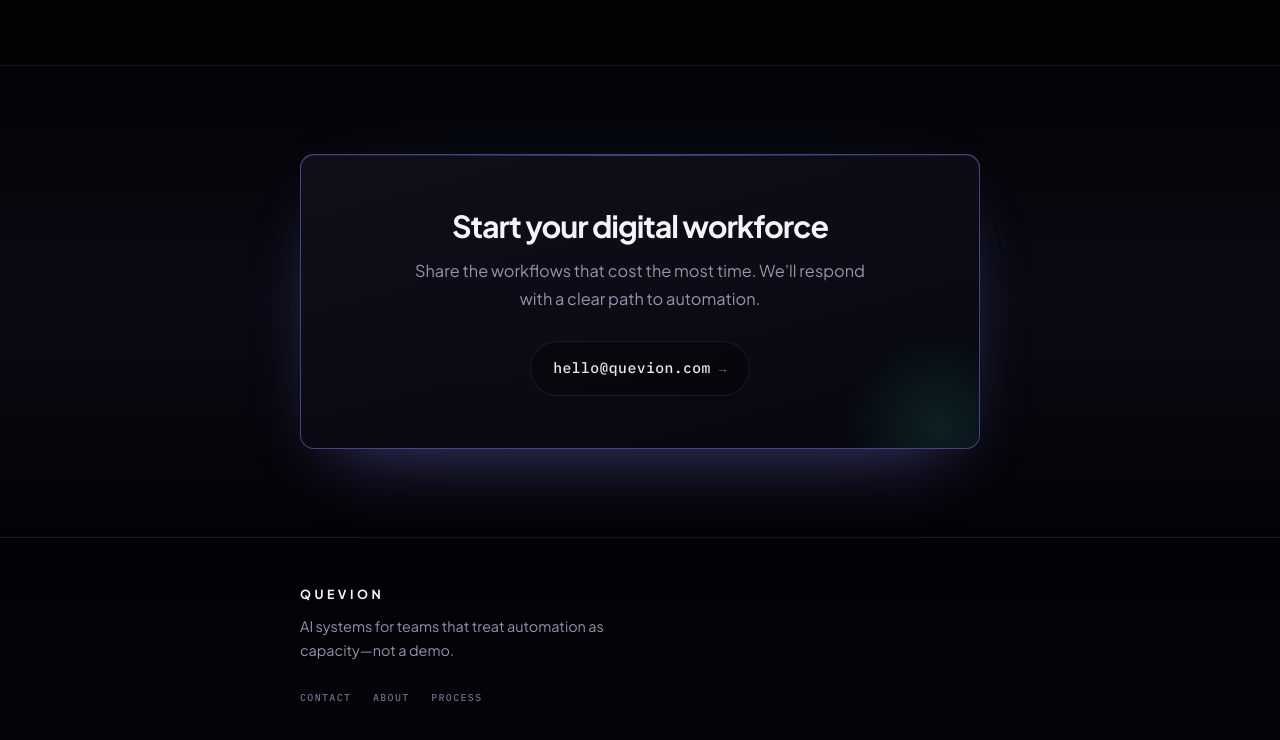
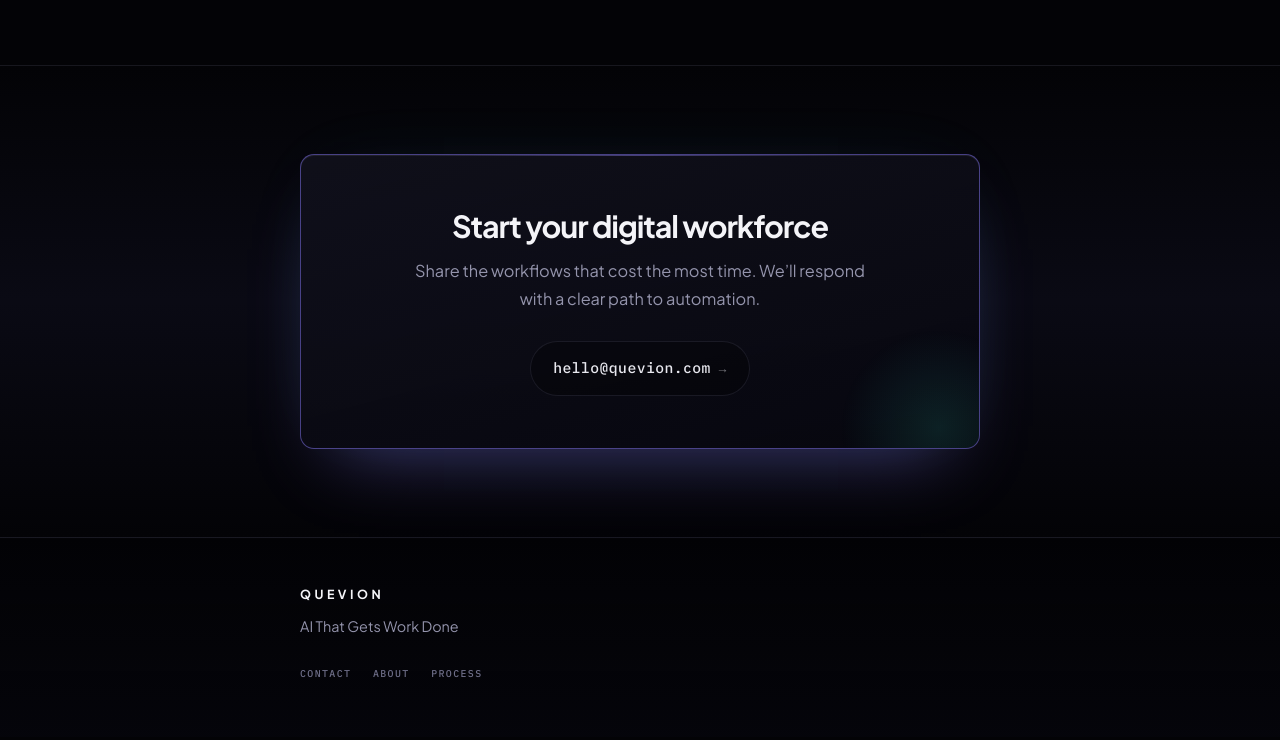
Before and after one commit to angelesnestle/quevion, a plain HTML site: page index.html in a window 1280 px wide. Shown: the part 1718-2458 px from the top of the page. Drawn offline with Linux system fonts and the light colour scheme.

Commit message:
Update index.html

```diff
--- a/index.html
+++ b/index.html
@@ -965,7 +965,7 @@
   <footer>
     <div class="inner">
       <div class="logo">Quevion</div>
-      <p>AI systems for teams that treat automation as capacity—not a demo.</p>
+      <p>AI That Gets Work Done</p>
       <nav aria-label="Footer">
         <a href="#engage">Contact</a>
         <a href="#concept">About</a>
```
